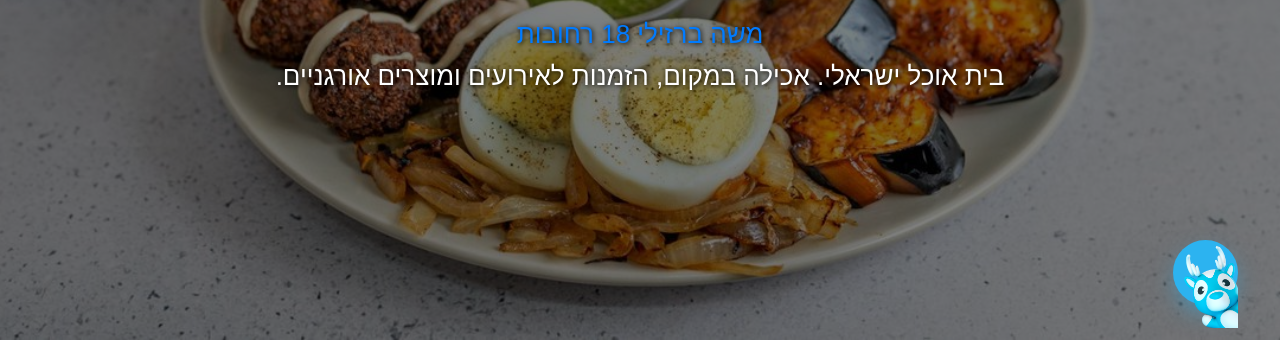
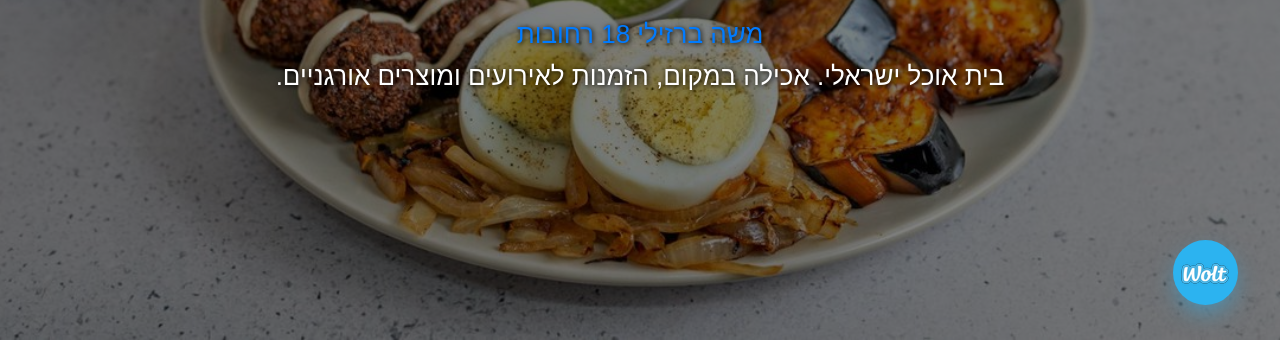
Before and after one commit to Ofir93/Hatarnegol, a plain HTML site: page index.html in a window 1280 px wide. Shown: the part 460-802 px from the top of the page. Drawn offline with nearby package versions, Linux system fonts and the light colour scheme.

Commit message:
changing wolt button

```diff
--- a/index.html
+++ b/index.html
@@ -86,7 +86,7 @@
         <a
           href="https://wolt.com/he/isr/tel-aviv/restaurant/hatarnegol-hamarmoreki"
         >
-          <img src="./lib/yuho_wave.png" alt="Walt" />
+        <img src="lib/Wolt-Symbol.png" alt="walt">
         </a>
       </div>
     </div>
```
Also changed, not shown: lib/Wolt-Symbol.png (added), lib/Wolt.jpeg (deleted), lib/yuho_wave.png (deleted).
